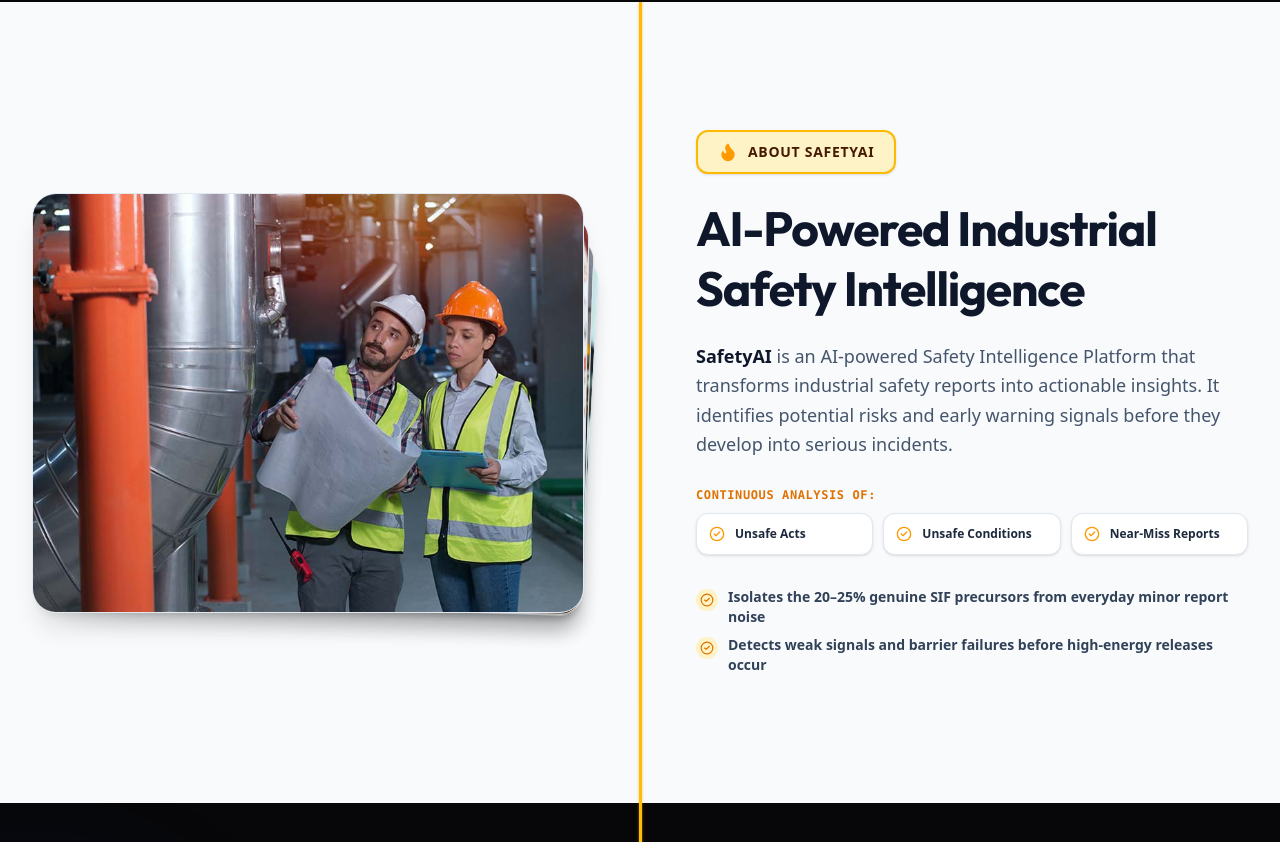
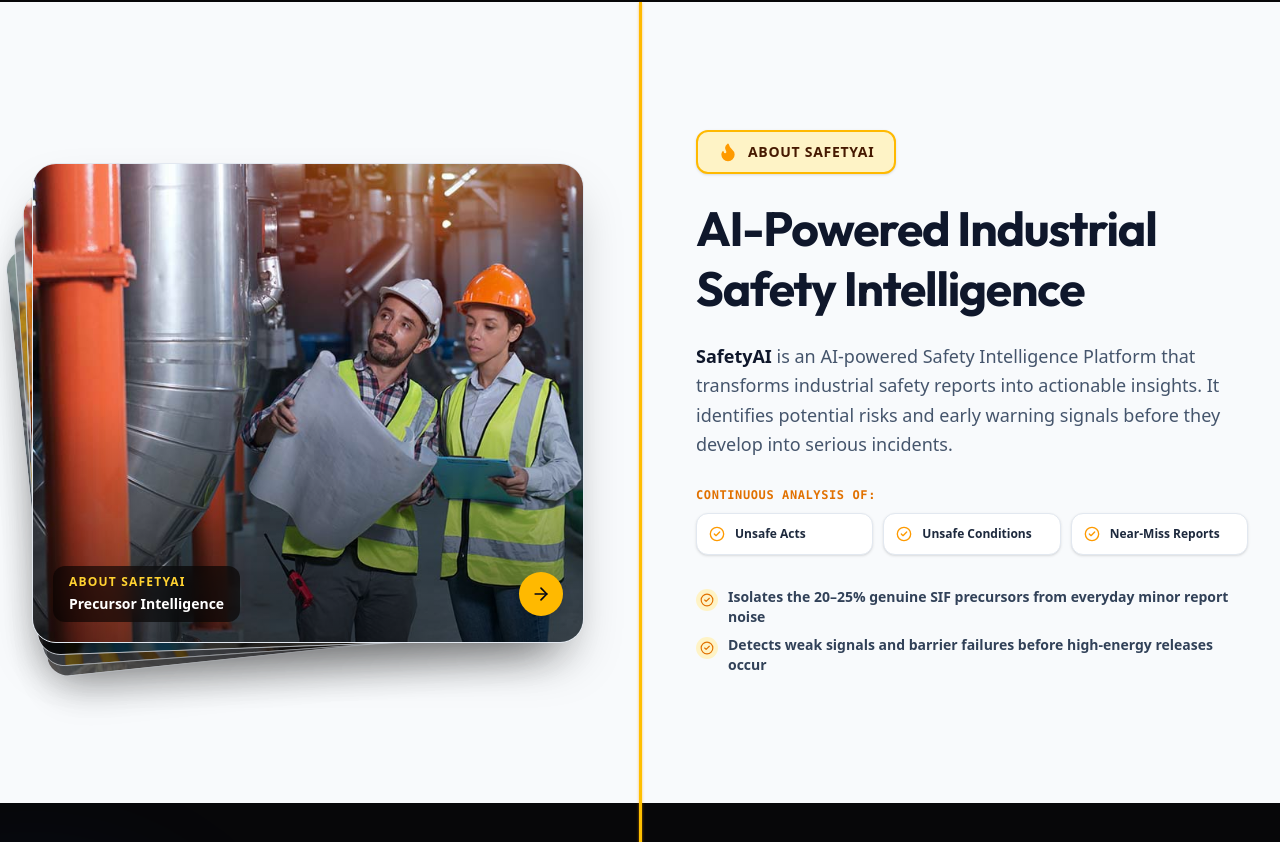
Before and after one commit to Rohini911/sih26, a React (Vite) app: page / in a window 1280 px wide. Shown: the part 798-1640 px from the top of the page. Built offline with nearby package versions, Linux system fonts and the light colour scheme; grey boxes are pictures that could not be loaded.

Commit message:
feat: adjust card transitions to left side and position life saving rules modal to right of central line

```diff
--- a/src/components/AboutSection.jsx
+++ b/src/components/AboutSection.jsx
@@ -7,7 +7,7 @@
 import image5 from '../assets/image5.jpg';
 import image6 from '../assets/image6.jpg';
 
-import { CheckCircle2, Flame } from 'lucide-react';
+import { CheckCircle2, Flame, ArrowRight } from 'lucide-react';
 
 export default function AboutSection({ onExplore }) {
   const images = [
@@ -74,11 +74,11 @@
               className="
                 relative
                 mx-auto
+                h-[430px]
+                w-full
                 max-w-md
+                sm:h-[480px]
                 lg:max-w-none
-                h-80
-                sm:h-96
-                md:h-[420px]
               "
             >
 
@@ -87,11 +87,6 @@
 
                 const isFront = stackIndex === 0;
 
-                // Only show 4 cards in the visible stack
-                if (stackIndex > 3) {
-                  return null;
-                }
-
                 return (
                   <div
                     key={imageIndex}
@@ -99,53 +94,141 @@
                     className={`
                       absolute
                       inset-0
+                      overflow-hidden
                       rounded-3xl
-                      overflow-hidden
-                      bg-white
                       border
                       border-slate-200
-                      shadow-xl
-
-                      ${isMoving && isFront
-                        ? `
-                            z-10
-                            opacity-100
-                            translate-x-24
-                            translate-y-8
-                            scale-[0.88]
-                            rotate-6
-                          `
-                        : `
-                            ${stackIndex === 0
-                          ? 'z-40 scale-100 translate-x-0 translate-y-0 rotate-0'
-                          : stackIndex === 1
-                            ? 'z-30 scale-[0.95] translate-x-4 translate-y-2 rotate-1'
-                            : stackIndex === 2
-                              ? 'z-20 scale-[0.90] translate-x-8 translate-y-4 rotate-2'
-                              : 'z-10 scale-[0.85] translate-x-12 translate-y-6 rotate-3'
-                        }
-                          `
-                      }
-
+                      bg-white
+                      shadow-2xl
                       transition-all
                       duration-700
                       ease-in-out
-
                       ${isFront ? 'cursor-pointer' : ''}
                     `}
+                    style={{
+                      zIndex: images.length - stackIndex,
+                      transform:
+                        stackIndex === 0
+                          ? isMoving
+                            ? `
+                              translateX(-110%)
+                              rotate(-8deg)
+                              scale(0.92)
+                            `
+                            : `
+                              translateX(0)
+                              rotate(0deg)
+                              scale(1)
+                            `
+                          : `
+                            translateX(-${stackIndex * 12}px)
+                            translateY(${stackIndex * 12}px)
+                            rotate(-${stackIndex * 2}deg)
+                            scale(${1 - stackIndex * 0.035})
+                          `,
+                      opacity:
+                        stackIndex > 3
+                          ? 0
+                          : 1 - stackIndex * 0.12,
+                    }}
                   >
 
                     <img
                       src={images[imageIndex]}
                       alt={`Industrial safety image ${imageIndex + 1}`}
                       className="
+                        h-full
                         w-full
-                        h-full
                         object-cover
                         select-none
                         pointer-events-none
                       "
                     />
+
+                    {/* Gradient overlay */}
+                    <div
+                      className="
+                        pointer-events-none
+                        absolute
+                        inset-0
+                        bg-gradient-to-t
+                        from-black/50
+                        via-transparent
+                        to-transparent
+                      "
+                    />
+
+                    {/* Front image content badge & action */}
+                    {isFront && (
+                      <div
+                        className="
+                          absolute
+                          bottom-5
+                          left-5
+                          right-5
+                          flex
+                          items-center
+                          justify-between
+                        "
+                      >
+                        <div
+                          className="
+                            rounded-xl
+                            bg-black/60
+                            px-4
+                            py-2
+                            backdrop-blur-md
+                          "
+                        >
+                          <p
+                            className="
+                              text-xs
+                              font-semibold
+                              uppercase
+                              tracking-widest
+                              text-amber-300
+                            "
+                          >
+                            About SafetyAI
+                          </p>
+                          <p
+                            className="
+                              mt-1
+                              text-sm
+                              font-semibold
+                              text-white
+                            "
+                          >
+                            Precursor Intelligence
+                          </p>
+                        </div>
+
+                        <button
+                          type="button"
+                          onClick={(e) => {
+                            e.stopPropagation();
+                            nextImage();
+                          }}
+                          className="
+                            flex
+                            h-11
+                            w-11
+                            items-center
+                            justify-center
+                            rounded-full
+                            bg-amber-400
+                            text-slate-950
+                            shadow-lg
+                            transition-transform
+                            duration-300
+                            hover:scale-110
+                          "
+                          aria-label="Show next safety image"
+                        >
+                          <ArrowRight className="h-5 w-5" />
+                        </button>
+                      </div>
+                    )}
 
                   </div>
                 );
--- a/src/components/CinematicVideoSection.jsx
+++ b/src/components/CinematicVideoSection.jsx
@@ -246,8 +246,8 @@
                           ? isMoving
 
                             ? `
-                              translateX(110%)
-                              rotate(8deg)
+                              translateX(-110%)
+                              rotate(-8deg)
                               scale(0.92)
                             `
 
@@ -259,9 +259,9 @@
 
                           // BACK IMAGES
                           : `
-                            translateX(${stackIndex * 12}px)
+                            translateX(-${stackIndex * 12}px)
                             translateY(${stackIndex * 12}px)
-                            rotate(${stackIndex * 2}deg)
+                            rotate(-${stackIndex * 2}deg)
                             scale(${1 - stackIndex * 0.035})
                           `,
 
--- a/src/components/LifeSavingRulesSection.jsx
+++ b/src/components/LifeSavingRulesSection.jsx
@@ -975,16 +975,22 @@
               flex
               items-center
               justify-center
+              lg:justify-start
+              lg:pl-[calc(50%+2.5rem)]
+              lg:pr-8
+              xl:pr-14
               p-4
-              bg-black/85
-              backdrop-blur-md
+              sm:p-6
+              bg-black/20
               animate-in
               fade-in
               duration-200
             "
+            onClick={() => setSelectedRule(null)}
           >
 
             <div
+              onClick={(e) => e.stopPropagation()}
               className="
                 bg-[#0F0F16]
                 border
@@ -1000,6 +1006,11 @@
                 relative
                 max-h-[90vh]
                 overflow-y-auto
+                animate-in
+                fade-in
+                zoom-in-95
+                lg:slide-in-from-right-8
+                duration-300
               "
             >
 
```
